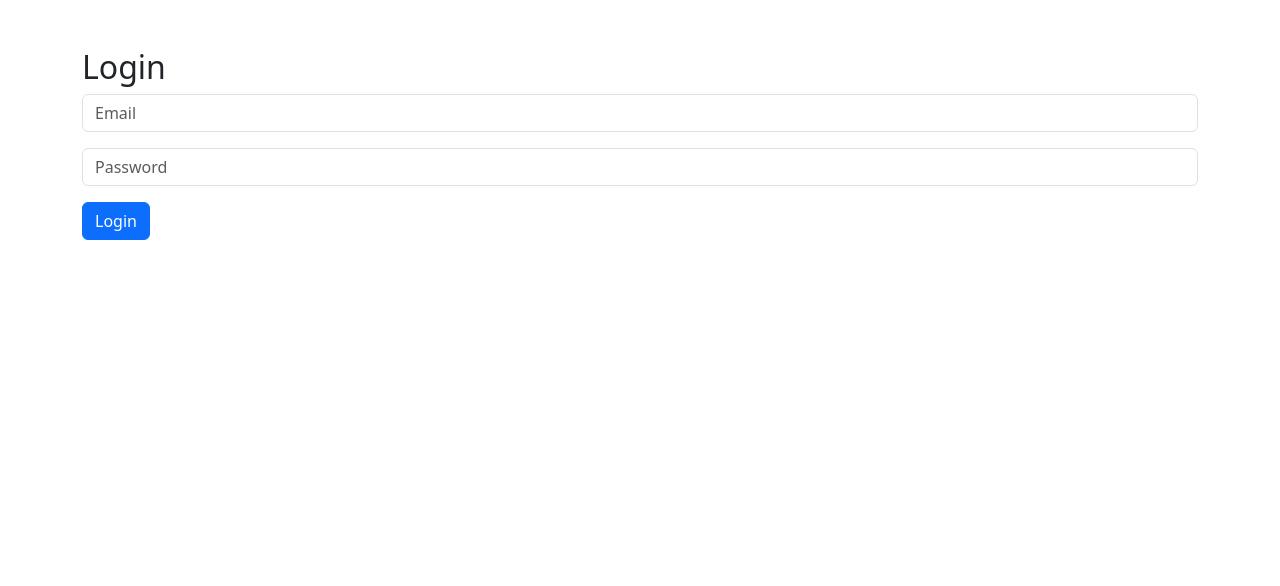
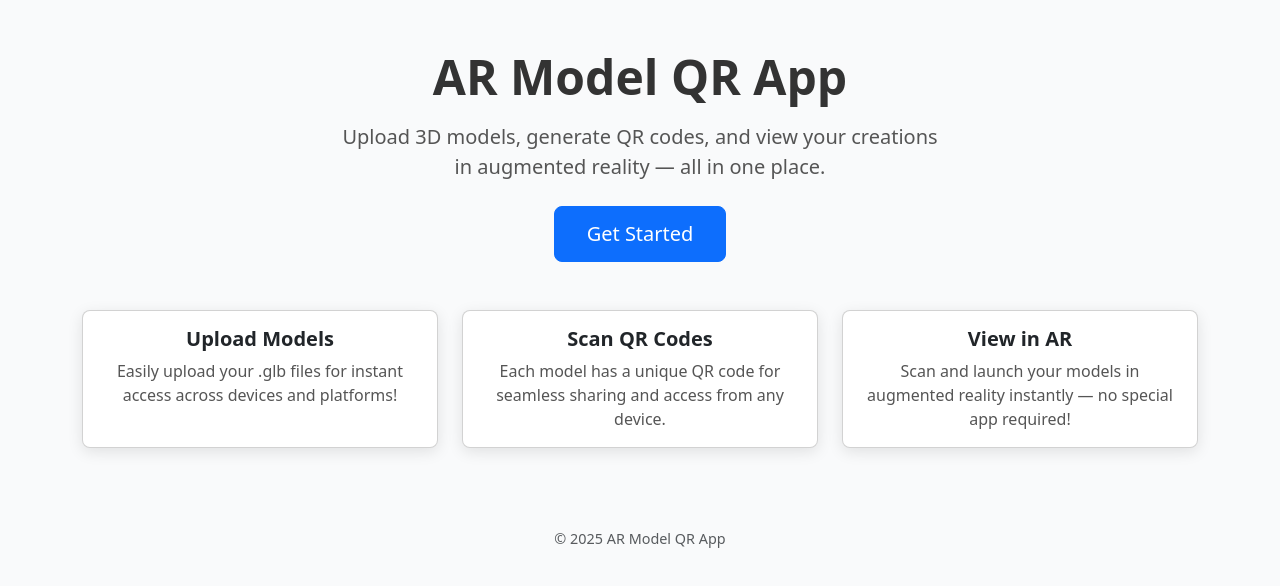
Before and after one commit to Datn7/vinorgi-spa, an Angular app: page / in a window 1280 px wide. Before the commit this address led to /login. Shown: the top 586 px of the page. Built offline with nearby package versions, Linux system fonts and the light colour scheme.

Commit message:
added landing page

```diff
--- a/src/app/app.routes.ts
+++ b/src/app/app.routes.ts
@@ -3,11 +3,13 @@ import { LoginComponent } from './components/login/login.component';
 import { RegisterComponent } from './components/register/register.component';
 import { ModelsComponent } from './components/models/models.component';
 import { ArViewerComponent } from './components/ar-viewer/ar-viewer.component';
+import { LandingPageComponent } from './components/landing-page/landing-page.component';
 
 export const routes: Routes = [
   { path: 'login', component: LoginComponent },
   { path: 'register', component: RegisterComponent },
   { path: 'models', component: ModelsComponent },
   { path: 'ar-viewer', component: ArViewerComponent },
-  { path: '', redirectTo: 'login', pathMatch: 'full' },
+  { path: '', component: LandingPageComponent },
+  { path: '**', redirectTo: '', pathMatch: 'full' },
 ];
--- /dev/null
+++ b/src/app/components/landing-page/landing-page.component.html
@@ -0,0 +1,55 @@
+<div class="landing-page text-center py-5">
+  <!-- Header Section -->
+  <div class="container">
+    <h1 class="display-3 fw-bold">AR Model QR App</h1>
+    <p class="lead mt-3">
+      Upload 3D models, generate QR codes, and view your creations in augmented
+      reality — all in one place.
+    </p>
+    <a class="btn btn-primary btn-lg mt-4" [routerLink]="['/upload']">
+      Get Started
+    </a>
+  </div>
+
+  <!-- Features Section -->
+  <div class="container mt-5">
+    <div class="row justify-content-center g-4">
+      <div class="col-12 col-sm-6 col-lg-4">
+        <div class="card feature-card h-100">
+          <div class="card-body">
+            <h3 class="card-title">Upload Models</h3>
+            <p class="card-text">
+              Easily upload your .glb files for instant access across devices
+              and platforms!
+            </p>
+          </div>
+        </div>
+      </div>
+      <div class="col-12 col-sm-6 col-lg-4">
+        <div class="card feature-card h-100">
+          <div class="card-body">
+            <h3 class="card-title">Scan QR Codes</h3>
+            <p class="card-text">
+              Each model has a unique QR code for seamless sharing and access
+              from any device.
+            </p>
+          </div>
+        </div>
+      </div>
+      <div class="col-12 col-sm-6 col-lg-4">
+        <div class="card feature-card h-100">
+          <div class="card-body">
+            <h3 class="card-title">View in AR</h3>
+            <p class="card-text">
+              Scan and launch your models in augmented reality instantly — no
+              special app required!
+            </p>
+          </div>
+        </div>
+      </div>
+    </div>
+  </div>
+
+  <!-- Footer Section -->
+  <footer class="mt-5 text-muted">&copy; 2025 AR Model QR App</footer>
+</div>
--- /dev/null
+++ b/src/app/components/landing-page/landing-page.component.scss
@@ -0,0 +1,51 @@
+.landing-page {
+  background-color: #f9fafb;
+
+  .display-3 {
+    font-size: 3rem;
+    color: #333;
+  }
+
+  .lead {
+    color: #555;
+    max-width: 600px;
+    margin: 0 auto;
+  }
+
+  .btn-primary {
+    font-size: 1.25rem;
+    padding: 0.75rem 2rem;
+    border-radius: 0.5rem;
+
+    &:hover {
+      background-color: #004085;
+    }
+  }
+
+  .feature-card {
+    border-radius: 0.5rem;
+    box-shadow: 0px 4px 15px rgba(0, 0, 0, 0.1);
+    transition: transform 0.25s ease;
+
+    .card-body {
+      h3 {
+        font-size: 1.25rem;
+        font-weight: 600;
+      }
+      p {
+        font-size: 1rem;
+        color: #555;
+      }
+    }
+
+    &:hover {
+      transform: translateY(-5px);
+    }
+  }
+
+  footer {
+    font-size: 0.9rem;
+    padding: 2rem 0;
+    color: #777;
+  }
+}
```
Also changed, not shown: src/app/components/landing-page/landing-page.component.ts (added, +12 -0 lines), 1 other file (tests, documents, lock files or other folders).
